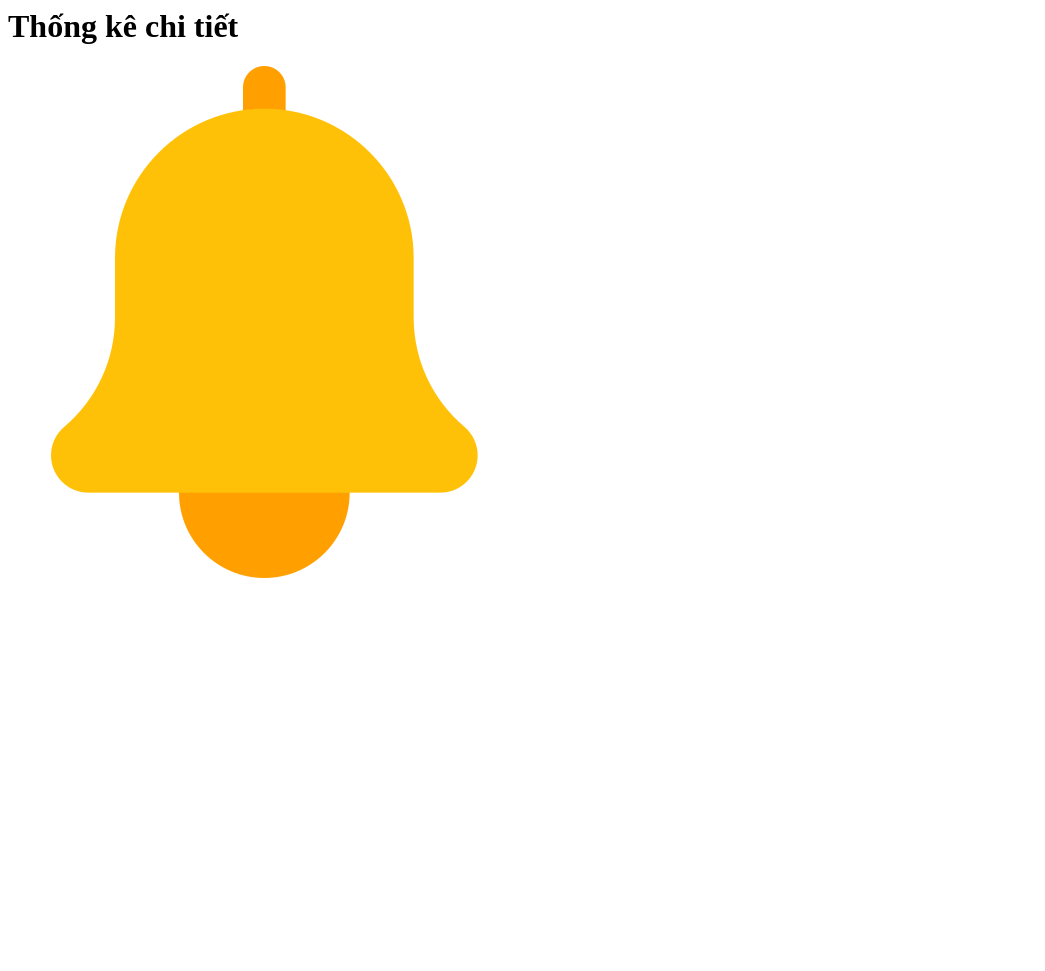
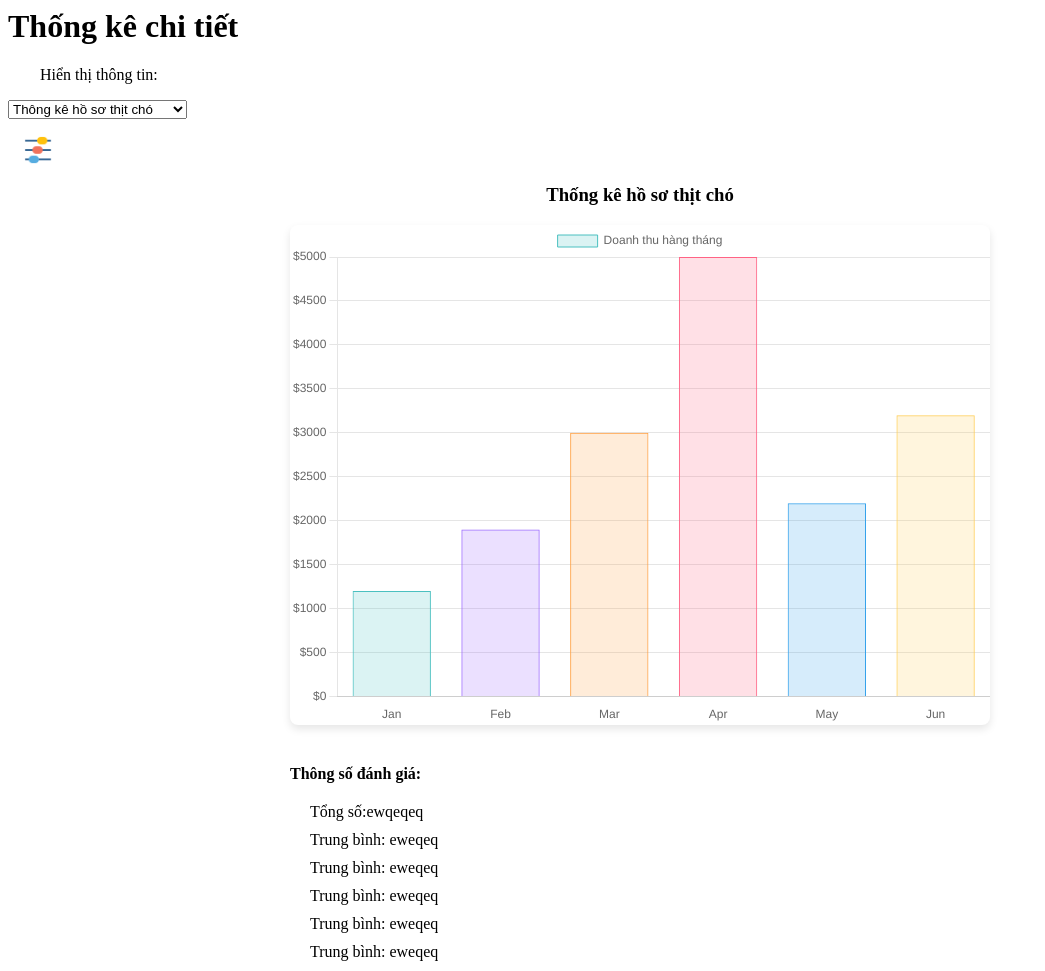
Before and after one commit to DovaDivator/tuyensinhck, a PHP site: page /php_control/admin_path/Thongke.php in a window 1280 px wide. Shown: the whole page, without its empty margins (0-1045 px from the left). Before the commit the page ends 578 px from the top, so only its background shows below. Run offline with PHP 8.4, Linux system fonts and the light colour scheme.

Commit message:
trang thống kê + sửa lỗi giao diện

```diff
--- /dev/null
+++ b/assets/style/thongke.css
@@ -0,0 +1,41 @@
+img.chart_option{
+    width: 30px;
+    height: auto;
+    margin-left: 15px;
+}
+
+h3{
+    text-align: center;
+}
+
+.chart_container{
+    display: grid;
+    place-items: center;
+    height: 500px;
+    width: 100%;
+    min-width: 800px !important;
+    margin-bottom: 40px ;
+}
+
+canvas {
+    background-color: #fff;
+    border-radius: 8px;
+    box-shadow: 0 4px 8px rgba(0, 0, 0, 0.1);
+    max-width: 700px;
+    min-width: 700px;
+    min-height: 500px;
+    max-height: 500px;
+}
+
+.info_container{
+    width: 700px;
+    margin: auto;
+}
+
+.info_container h4{
+    margin: 20px 0;
+}
+
+.info_container p{
+    margin: 10px 0 10px 20px;
+}
--- a/js_backend/events.js
+++ b/js_backend/events.js
@@ -4,8 +4,6 @@ function ShowNavigation(){
     var navToggle = document.querySelector('.nav-toggle');
 
     sidebar.style.transform = 'translateX(0)';
-    sidebar.style.width = '250px';
-    sidebar.style.padding = '20px';
     navToggle.style.display = 'none';
 }
 
@@ -14,7 +12,5 @@ function HideNavigation(){
     var navToggle = document.querySelector('.nav-toggle');
 
     sidebar.style.transform = 'translateX(-100%)';
-    sidebar.style.width = '0px';
-    sidebar.style.padding = '0px';
     navToggle.style.display = 'block';
 }
--- a/php_control/admin_path/Thongke.php
+++ b/php_control/admin_path/Thongke.php
@@ -1,6 +1,95 @@
+<link rel="stylesheet" href="../assets/style/thongke.css?v=<?php echo filemtime("../assets/style/thongke.css")?>">
+<script src="https://cdn.jsdelivr.net/npm/chart.js"></script>
 <div class="body_path">
-    <div class="title thongke">
-        <h1>Thống kê chi tiết</h1>
-        <img src="../assets/icon/noti_icon.png?v=<?php echo filemtime("../assets/icon/noti_icon.png"); ?>" alt="Tùy chọn" title="Tùy chọn">
+    <h1>Thống kê chi tiết</h1>
+    <div class="linediv">
+    <p>&emsp;&emsp;Hiển thị thông tin:&ensp;</p>
+        <form>
+            <select id="chart_info_options" name="chart_info_options">
+                <option value="chart1">Thông kê hồ sơ thịt chó</option>
+                <option value="chart2">Thông kê hồ sơ thịt mèo</option>
+                <option value="chart3">Thông kê hồ sơ thịt chuột</option>
+                <option value="chart4">Thông kê hồ sơ thịt Thắng</option>
+            </select>
+        </form>
+        <img src="../assets/icon/filter.png?v=<?php echo filemtime("../assets/icon/filter.png"); ?>" alt="Tùy chọn" title="Tùy chọn" class="chart_option">
+    </div>
+    <h3>Thống kê hồ sơ thịt chó</h3>
+    <div class="chart_container">
+        <canvas id="chart"></canvas>
+    </div>
+    <div class="info_container">
+        <h4>Thông số đánh giá: </h4>
+        <p>Tổng số:ewqeqeq</p>
+        <p>Trung bình: eweqeq</p>
+        <p>Trung bình: eweqeq</p>
+        <p>Trung bình: eweqeq</p>
+        <p>Trung bình: eweqeq</p>
+        <p>Trung bình: eweqeq</p>
     </div>
 </div>
+
+<script>
+        const ctx = document.getElementById('chart').getContext('2d');
+        const myChart = new Chart(ctx, {
+            type: 'bar', // Loại biểu đồ
+            data: {
+                labels: ['Jan', 'Feb', 'Mar', 'Apr', 'May', 'Jun'], // Nhãn cho các cột
+                datasets: [{
+                    label: 'Doanh thu hàng tháng',
+                    data: [1200, 1900, 3000, 5000, 2200, 3200], // Dữ liệu cho biểu đồ
+                    backgroundColor: [
+                        'rgba(75, 192, 192, 0.2)',
+                        'rgba(153, 102, 255, 0.2)',
+                        'rgba(255, 159, 64, 0.2)',
+                        'rgba(255, 99, 132, 0.2)',
+                        'rgba(54, 162, 235, 0.2)',
+                        'rgba(255, 206, 86, 0.2)'
+                    ],
+                    borderColor: [
+                        'rgba(75, 192, 192, 1)',
+                        'rgba(153, 102, 255, 1)',
+                        'rgba(255, 159, 64, 1)',
+                        'rgba(255, 99, 132, 1)',
+                        'rgba(54, 162, 235, 1)',
+                        'rgba(255, 206, 86, 1)'
+                    ],
+                    borderWidth: 1
+                }]
+            },
+            options: {
+                responsive: true,
+                plugins: {
+                    legend: {
+                        position: 'top',
+                    },
+                    tooltip: {
+                        callbacks: {
+                            label: function(tooltipItem) {
+                                return tooltipItem.dataset.label + ': $' + tooltipItem.raw;
+                            }
+                        }
+                    }
+                },
+                scales: {
+                    x: {
+                        beginAtZero: true,
+                        grid: {
+                            display: false
+                        }
+                    },
+                    y: {
+                        beginAtZero: true,
+                        grid: {
+                            color: 'rgba(0, 0, 0, 0.1)',
+                        },
+                        ticks: {
+                            callback: function(value) {
+                                return '$' + value;
+                            }
+                        }
+                    }
+                }
+            }
+        });
+    </script>
```
Also changed, not shown: assets/style/style.css (+25 -15 lines), assets/icon/filter.png (added).
